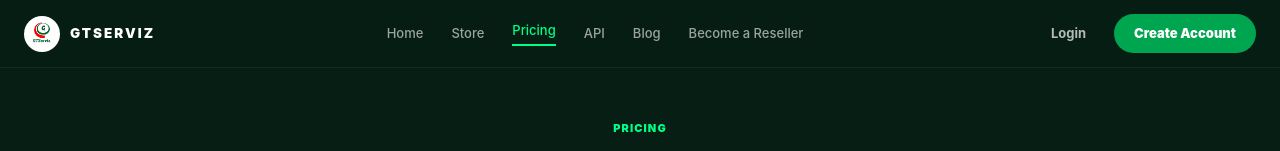
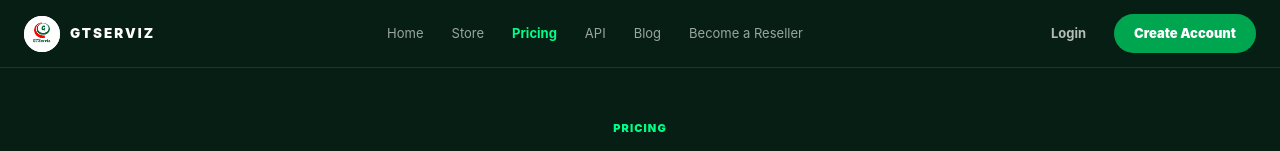
Before and after one commit to rajdolla/gtserviz-frontend, a Next.js app: page /pricing in a window 1280 px wide. Shown: the top 151 px of the page. Built offline with nearby package versions, Linux system fonts and the light colour scheme.

Commit message:
Enhance Navbar styles and link behavior
Refine Navbar component styles and link interactions for better responsiveness and visual consistency.

```diff
--- a/components/Navbar.tsx
+++ b/components/Navbar.tsx
@@ -14,31 +14,26 @@ export default function Navbar({ active = "Home" }: { active?: string }) {
     { name:"Become a Reseller", href:"/reseller" },
   ];
   return (
-    <header className="fixed top-0 w-full z-[100] bg-[#061e14]/95 backdrop-blur-xl border-b border-white/[0.06] h-[68px]">
+    <header className="fixed top-0 w-full z-[100] bg-[#061e14] border-b border-white/10 h-[68px]">
       <div className="max-w-[1280px] mx-auto px-6 h-full flex items-center justify-between">
         <Link href="/" className="flex items-center gap-2.5">
           <div className="w-9 h-9 bg-white rounded-full flex items-center justify-center overflow-hidden">
-            <Image src="/logo.png" alt="logo" width={36} height={36} />
+            <Image src="/logo.png" alt="logo" width={36} height={36} className="object-contain" />
           </div>
           <span className="text-white font-black tracking-[0.15em] text-[13.5px]">GTSERVIZ</span>
         </Link>
         <nav className="hidden lg:flex items-center gap-7">
-          {links.map(l => (
-            <Link key={l.name} href={l.href} className={`text-[13px] font-medium transition ${active===l.name? "text-[#00ff88] font-bold border-b-2 border-[#00ff88] pb-1" : "text-white/60 hover:text-white"}`}>{l.name}</Link>
+          {links.map(l=>(
+            <Link key={l.name} href={l.href} className={`text-[13px] ${active===l.name? "text-[#00ff88] font-bold" : "text-white/60 hover:text-white"}`}>{l.name}</Link>
           ))}
         </nav>
-        <div className="hidden lg:flex items-center gap-3">
-          <Link href="/login" className="text-white/70 text-[13px] font-bold px-4">Login</Link>
+        <div className="hidden lg:flex gap-3">
+          <Link href="/login" className="text-white/70 text-[13px] font-bold px-4 py-2.5">Login</Link>
           <Link href="/signup" className="px-5 py-2.5 rounded-full bg-[#00A54F] text-white text-[13px] font-black">Create Account</Link>
         </div>
         <button onClick={()=>setOpen(!open)} className="lg:hidden w-10 h-10 rounded-full bg-white/10 text-white">{open?"✕":"☰"}</button>
       </div>
-      {open && (
-        <div className="lg:hidden bg-[#061e14] border-t border-white/10 px-6 py-6 space-y-4">
-          {links.map(l=> <Link key={l.name} href={l.href} className="block text-white/60 py-1">{l.name}</Link>)}
-          <Link href="/signup" className="block text-center py-3 rounded-full bg-[#00A54F] text-white font-black">Create Account</Link>
-        </div>
-      )}
+      {open && <div className="lg:hidden bg-[#061e14] px-6 py-6 space-y-3 border-t border-white/10">{links.map(l=><Link key={l.name} href={l.href} className="block text-white/60">{l.name}</Link>)}</div>}
     </header>
   );
 }
```
